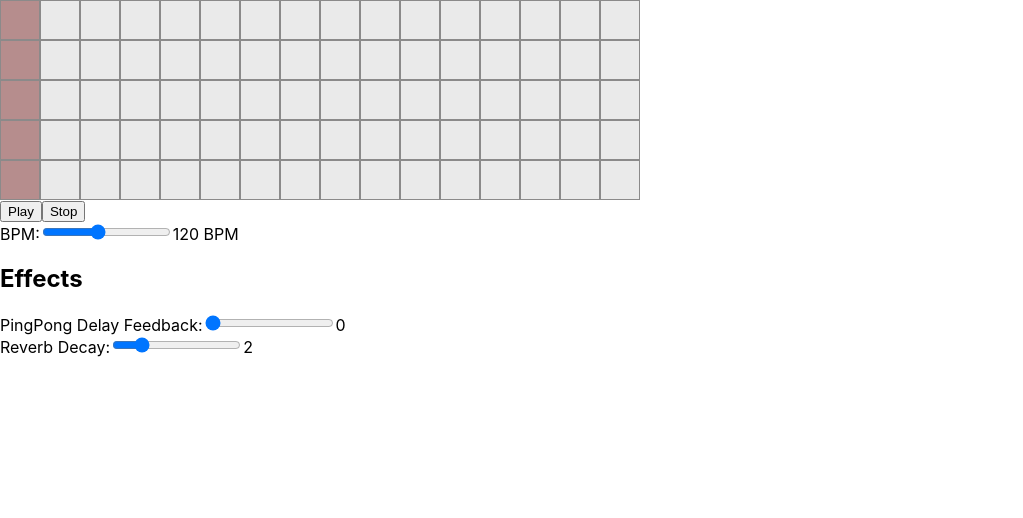
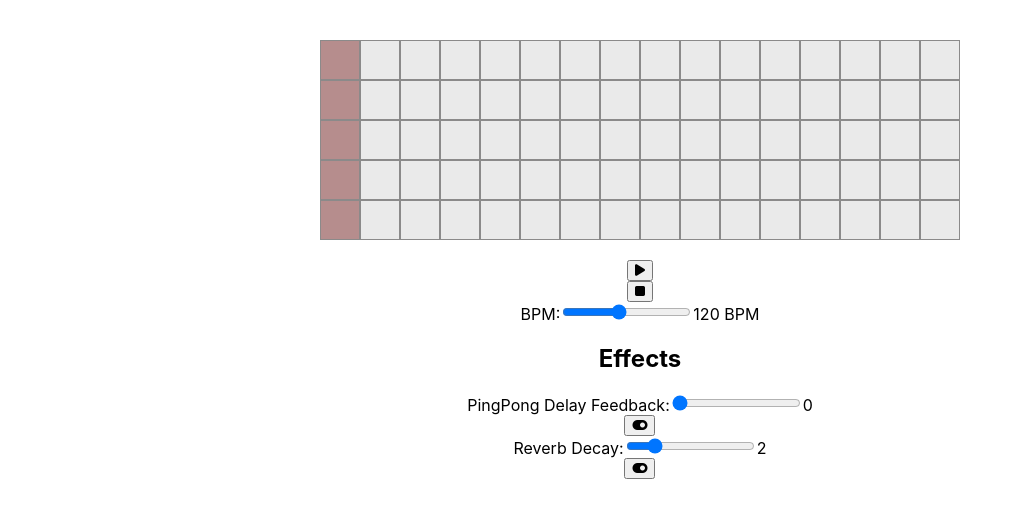
Before and after one commit to cseath88/capstone_project, a React (Create React App) app: page / in a window 1280 px wide. Shown: the top 518 px of the page, without its empty margins (0-1023 px from the left). Built offline with nearby package versions, Linux system fonts and the light colour scheme; no server answers.

Commit message:
added some css

```diff
--- a/package.json
+++ b/package.json
@@ -3,6 +3,7 @@
   "version": "0.1.0",
   "private": true,
   "dependencies": {
+    "@fortawesome/fontawesome-free": "^6.4.0",
     "@testing-library/jest-dom": "^5.16.5",
     "@testing-library/react": "^13.4.0",
     "@testing-library/user-event": "^13.5.0",
--- a/src/App.js
+++ b/src/App.js
@@ -1,5 +1,7 @@
 import React from 'react';
 import SequencerContainer from './containers/SequencerContainer';
+import '@fortawesome/fontawesome-free/css/all.min.css';
+
 
 
 function App() {
--- a/src/components/SamplePlayer.js
+++ b/src/components/SamplePlayer.js
@@ -8,7 +8,7 @@ const SamplePlayer = new Tone.Sampler({
     A4: 'shaker.wav',
     A5: 'clap.wav'
   },
-  baseUrl: 'http://localhost:3000/samples/',
+  baseUrl: 'http://localhost:3000/',
   release: 1
 }).toDestination()
 
--- /dev/null
+++ b/src/containers/SequencerContainer.css
@@ -0,0 +1,19 @@
+
+.sequencer-container {
+  display: flex;
+  flex-direction: column;
+  align-items: center;
+  margin-top: 40px;
+}
+
+.grid-container {
+  display: flex;
+  justify-content: center;
+  margin-bottom: 20px;
+}
+
+.controls-container {
+  display: flex;
+  flex-direction: column;
+  align-items: center;
+}
--- a/src/containers/SequencerContainer.js
+++ b/src/containers/SequencerContainer.js
@@ -2,12 +2,15 @@ import React, { useState, useEffect } from 'react';
 import * as Tone from 'tone';
 import SamplePlayer from '../components/SamplePlayer';
 import Grid from '../components/Grid';
+import './SequencerContainer.css';
 
 function SequencerContainer() {
   const [bpm, setBpm] = useState(120)
   const [pingPongDelayFeedback, setPingPongDelayFeedback] = useState(0)
   const [reverbDecay, setReverbDecay] = useState(2)
   const [stepCount, setStepCount] = useState(0)
+  const [isPingPongDelayActive, setIsPingPongDelayActive] = useState(false)
+  const [isReverbActive, setIsReverbActive] = useState(false)
 
 
   const createInitialGrid = () => {
@@ -48,15 +51,21 @@ function SequencerContainer() {
     )
   }
 
+  const startAudioContext = () => {
+    Tone.start().then(() => {
+      console.log('Audio context successfully started.');
+      console.log('Audio context state:', Tone.context.state);
+    }).catch((error) => {
+      console.error('Audio context failed to start:', error);
+    });
+  };
+
   useEffect(() => {
-    const startAudioContext = () => {
-      Tone.start()
-    }
-    document.addEventListener('mousedown', startAudioContext)
+    document.addEventListener('mousedown', startAudioContext);
     return () => {
-      document.removeEventListener('mousedown', startAudioContext)
-    }
-  }, [])
+      document.removeEventListener('mousedown', startAudioContext);
+    };
+  }, []);
 
   useEffect(() => {
     Tone.Transport.bpm.value = bpm
@@ -90,16 +99,24 @@ function SequencerContainer() {
 
   const pingPongDelay = new Tone.PingPongDelay({
     feedback: pingPongDelayFeedback,
-    wet: 0.3,
+    wet: isPingPongDelayActive ? 0.3 : 0,
   }).toDestination()
 
   const reverb = new Tone.Reverb({
     decay: reverbDecay,
-    wet: 0.2,
+    wet: isReverbActive ? 0.2 : 0,
   }).toDestination()
 
   SamplePlayer.connect(pingPongDelay);
   SamplePlayer.connect(reverb);
+
+  const togglePingPongDelay = () => {
+    setIsPingPongDelayActive((prevValue) => !prevValue)
+  }
+
+  const toggleReverb = () => {
+    setIsReverbActive((prevValue) => !prevValue)
+  }
 
   const handlePingPongDelayFeedbackChange = (event) => {
     const newFeedback = parseFloat(event.target.value)
@@ -120,11 +137,17 @@ function SequencerContainer() {
   }
 
   return (
-    <div>
-      <Grid grid={grid} onToggleSquare={handleToggleSquare} stepCount={stepCount} />
-      <button onClick={handlePlay}>Play</button>
-      <button onClick={handleStop}>Stop</button>
-      <div>
+    <div className='sequencer-container'>
+      <div className='grid-container'>
+        <Grid grid={grid} onToggleSquare={handleToggleSquare} stepCount={stepCount} />
+      </div>
+      <div className='controls-container'>
+        <button onClick={handlePlay}>
+          <i className="fas fa-play"></i>
+        </button>
+        <button onClick={handleStop}>
+          <i className="fas fa-stop"></i>
+        </button>
         <label>
           BPM:
           <input
@@ -137,8 +160,6 @@ function SequencerContainer() {
           />
           {bpm} BPM
         </label>
-      </div>
-      <div>
       <h2>Effects</h2>
         <label>
           PingPong Delay Feedback:
@@ -152,8 +173,9 @@ function SequencerContainer() {
           />
           {pingPongDelayFeedback}
         </label>
-      </div>
-      <div>
+        <button onClick={togglePingPongDelay}>
+          {isPingPongDelayActive ? <i className="fas fa-toggle-off"></i> : <i className="fas fa-toggle-on"></i>}
+        </button>
         <label>
           Reverb Decay:
           <input
@@ -166,6 +188,9 @@ function SequencerContainer() {
           />
           {reverbDecay}
         </label>
+        <button onClick={toggleReverb}>
+          {isReverbActive ? <i className="fas fa-toggle-off"></i> : <i className="fas fa-toggle-on"></i>}
+        </button>
       </div>
     </div>
   );
```
Also changed, not shown: 1 other file (tests, documents, lock files or other folders).
